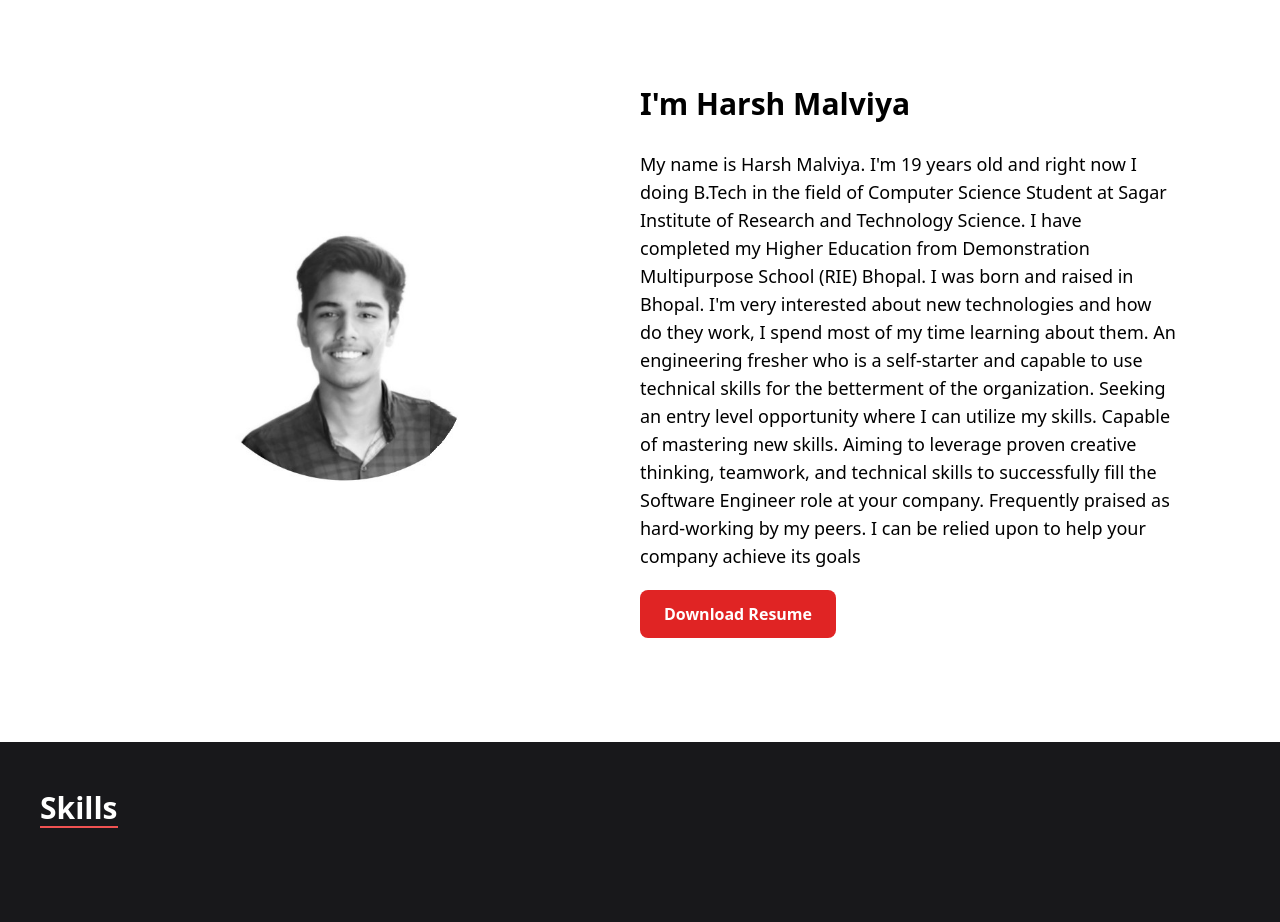
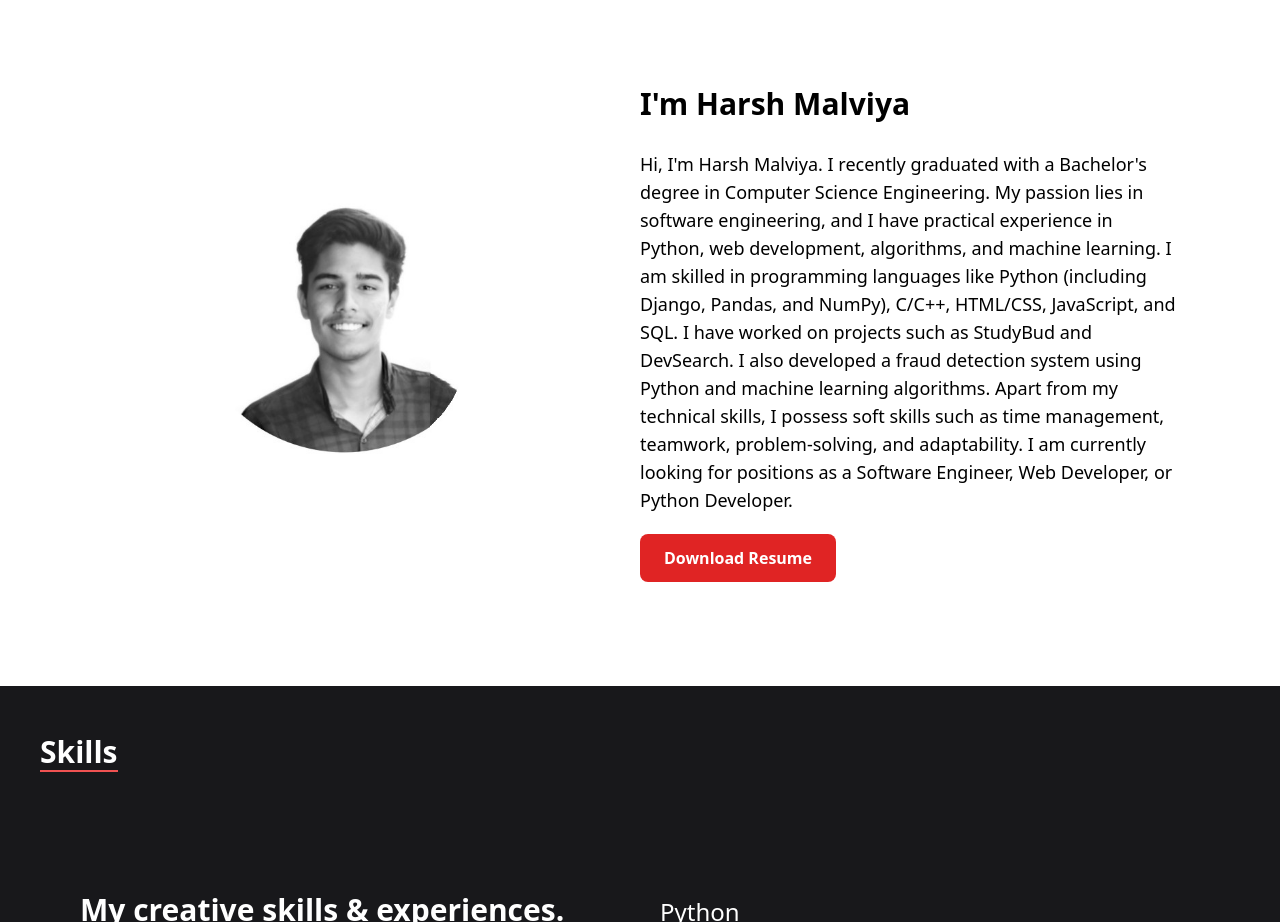
Before and after one commit to harshjr97/portfolio-tailwind, a plain HTML site: page index.html in a window 1280 px wide. Shown: the part 800-1722 px from the top of the page. Drawn offline with nearby package versions, Linux system fonts and the light colour scheme.

Commit message:
Update index.html

```diff
--- a/index.html
+++ b/index.html
@@ -82,7 +82,12 @@
             <div class="md:w-1/2">
                     <h1 class="text-3xl font-semibold font-shadow ">I'm Harsh Malviya</h1>
                     <p class="pt-7 text-lg pr-10">
-                        My name is Harsh Malviya. I'm 19 years old and right now I doing B.Tech in the field of Computer Science Student at Sagar Institute of Research and Technology Science. I have completed my Higher Education from Demonstration Multipurpose School (RIE) Bhopal. I was born and raised in Bhopal. I'm very interested about new technologies and how do they work, I spend most of my time learning about them. An engineering fresher who is a self-starter and capable to use technical skills for the betterment of the organization. Seeking an entry level opportunity where I can utilize my skills. Capable of mastering new skills. Aiming to leverage proven creative thinking, teamwork, and technical skills to successfully fill the Software Engineer role at your company. Frequently praised as hard-working by my peers. I can be relied upon to help your company achieve its goals
+                        Hi, I'm Harsh Malviya. I recently graduated with a Bachelor's degree in Computer Science Engineering. My passion lies in software engineering, and I have practical experience in Python, web development, algorithms, and machine learning. I am skilled in programming languages like Python (including Django, Pandas, and NumPy), C/C++, HTML/CSS, JavaScript, and SQL. I have worked on projects such as StudyBud and DevSearch. I also developed a fraud detection system using Python and machine learning algorithms. Apart from my technical skills, I possess soft skills such as time management, teamwork, problem-solving, and adaptability. I am currently looking for positions as a Software Engineer, Web Developer, or Python Developer.
+
+
+
+
+<!--                         My name is Harsh Malviya. I'm 19 years old and right now I doing B.Tech in the field of Computer Science Student at Sagar Institute of Research and Technology Science. I have completed my Higher Education from Demonstration Multipurpose School (RIE) Bhopal. I was born and raised in Bhopal. I'm very interested about new technologies and how do they work, I spend most of my time learning about them. An engineering fresher who is a self-starter and capable to use technical skills for the betterment of the organization. Seeking an entry level opportunity where I can utilize my skills. Capable of mastering new skills. Aiming to leverage proven creative thinking, teamwork, and technical skills to successfully fill the Software Engineer role at your company. Frequently praised as hard-working by my peers. I can be relied upon to help your company achieve its goals -->
                     </p>
                     <button class="bg-red-600 text-center mt-5 py-3 px-6 rounded-lg text-white font-bold hover:bg-red-500 duration-500 "> <a href="#"> Download Resume </a></button>
             </div>
```
